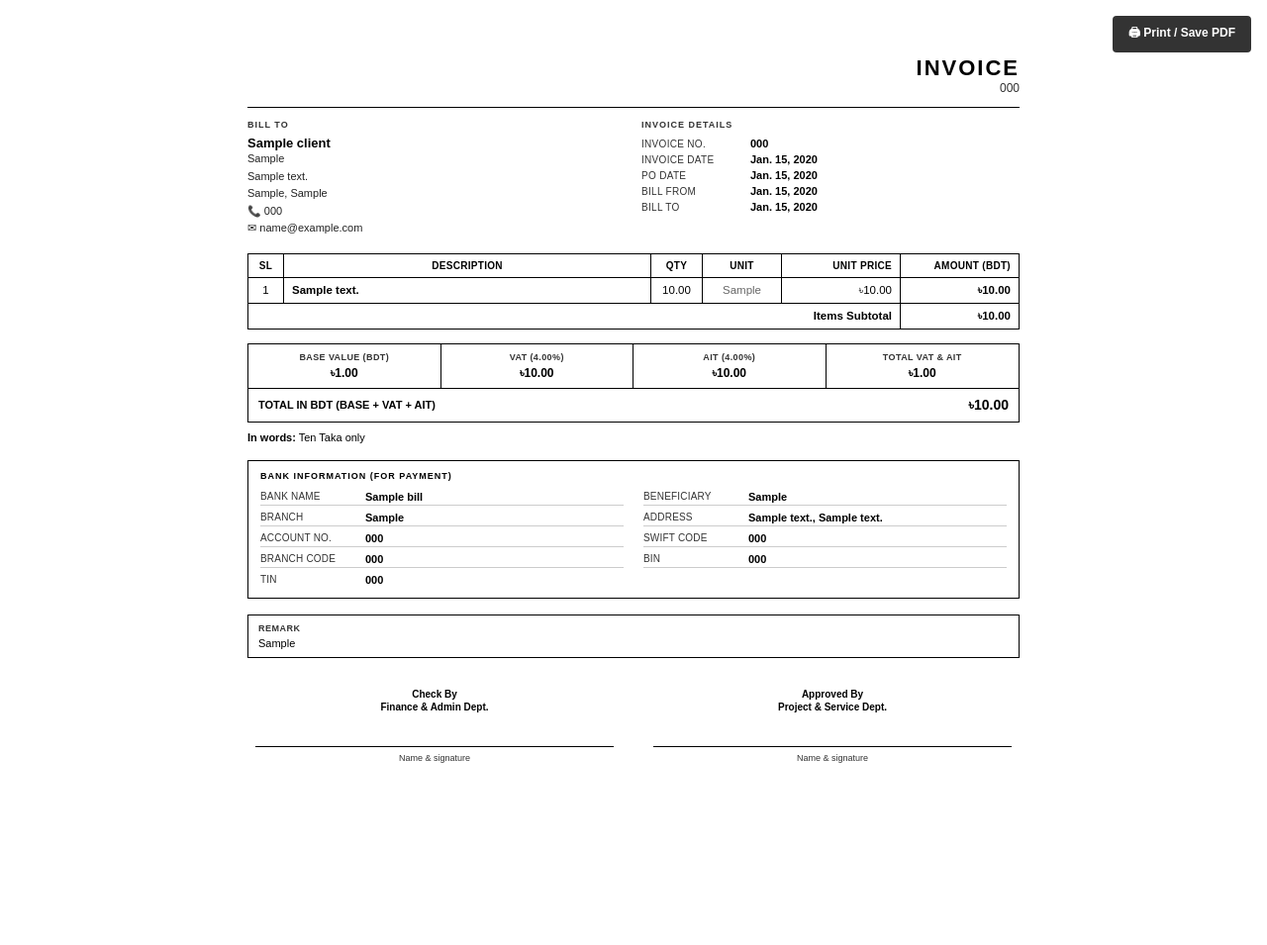
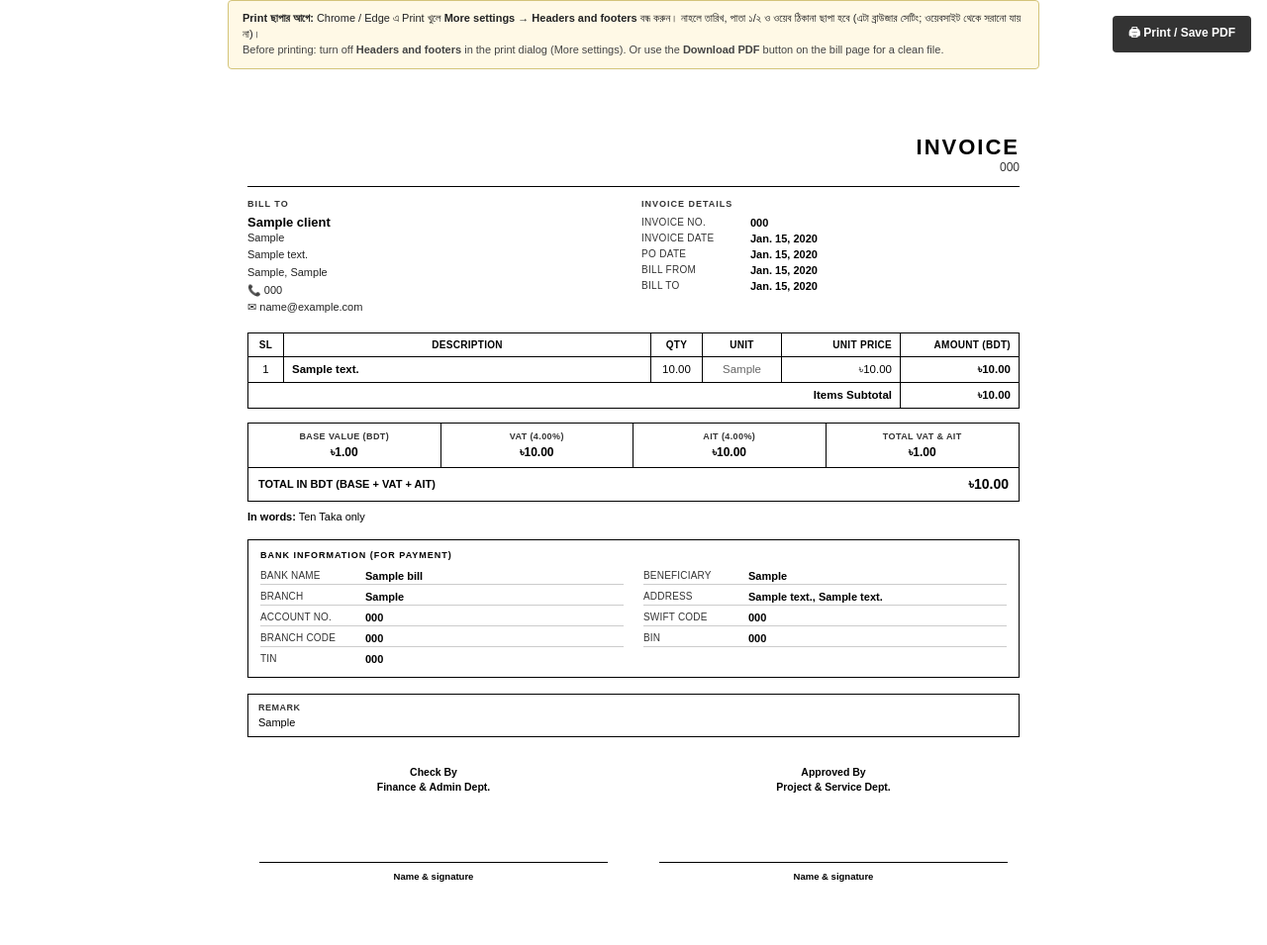
Before and after one commit to gtlfilesbd-droid/Genesis-Service-Billing-Software, a Django app: page /billing/1/print/ in a window 1280 px wide. Shown: the whole page at 99% size. Before the commit the page ends 771 px from the top, so only its background shows below. Run offline with Django 4.2, Linux system fonts and the light colour scheme; a user stored in the database is signed in; tables that the repository leaves empty hold one stand-in row (values such as "Sample post").

Commit message:
Bill Print Header

```diff
--- a/billing_system/templates/bills/bill_pdf.html
+++ b/billing_system/templates/bills/bill_pdf.html
@@ -3,7 +3,7 @@
 <html lang="en">
 <head>
 <meta charset="UTF-8">
-<title>Invoice {{ bill.invoice_number|default:bill.bill_number }}</title>
+<title>{{ bill.invoice_number|default:bill.bill_number }}</title>
 <style>
 * { margin:0; padding:0; box-sizing:border-box; }
 body { font-family:'Arial',sans-serif; font-size:12px; color:#000; background:#fff; }
@@ -103,14 +103,35 @@ body.letterhead .page {
 .bank-key { color:#333; font-size:10px; min-width:100px; text-transform:uppercase; letter-spacing:0.2px; }
 .bank-val { font-weight:600; color:#000; }
 
-.signatures { display:grid; grid-template-columns:1fr 1fr; gap:24px; margin:24px 0 6px; padding-top:6px; }
+.signatures {
+    display:grid;
+    grid-template-columns:1fr 1fr;
+    gap:28px;
+    margin:20px 0 8px;
+    padding-top:8px;
+    page-break-inside:avoid;
+    break-inside:avoid;
+}
 .sig-box { text-align:center; }
-.sig-title { font-size:10px; font-weight:700; color:#000; line-height:1.35; margin-bottom:32px; }
-.sig-line { border-bottom:1px solid #000; margin:0 8px 6px; height:1px; }
-.sig-caption { font-size:9px; color:#333; }
+.sig-title { font-size:10.5px; font-weight:700; color:#000; line-height:1.45; margin-bottom:0; }
+/* Space for handwritten signature */
+.sig-spacer { height:18mm; min-height:64px; }
+.sig-line { border-bottom:1px solid #000; margin:0 12px 8px; height:0; }
+.sig-caption { font-size:9.5px; color:#000; margin-top:2px; font-weight:600; }
 
 .inv-footer { text-align:center; color:#666; font-size:10px; margin-top:16px; padding-top:12px; border-top:1px solid #ccc; }
 
+.print-hint {
+    max-width:820px;
+    margin:0 auto 10px;
+    padding:10px 14px;
+    background:#fff9e6;
+    border:1px solid #d4c47a;
+    border-radius:4px;
+    font-size:11px;
+    line-height:1.45;
+    color:#222;
+}
 .print-btn {
     position:fixed; top:16px; right:16px;
     background:#333; color:#fff; border:none;
@@ -118,19 +139,37 @@ body.letterhead .page {
     font-size:12px; font-weight:600; z-index:999;
 }
 @media print {
-    .print-btn { display:none; }
+    .print-btn,
+    .print-hint { display:none !important; }
+    @page {
+        size: A4;
+        margin: 10mm;
+    }
+    html, body {
+        margin:0;
+        padding:0;
+    }
+    /* Letterhead already has logo/text — keep body area compact so one page fits */
     body.letterhead .page {
-        padding-top:22mm;
-        padding-bottom:26mm;
-        padding-left:12mm;
-        padding-right:12mm;
+        padding-top:4mm;
+        padding-bottom:6mm;
+        padding-left:8mm;
+        padding-right:8mm;
         max-width:none;
     }
+    .inv-title h2 { font-size:18px; }
+    .sig-spacer { height:20mm; min-height:20mm; }
+    .items-tbl tr { page-break-inside:avoid; }
+    .items-tbl thead { display:table-header-group; }
 }
 </style>
 </head>
 <body{% if letterhead_print %} class="letterhead"{% endif %}>
 {% if print_mode %}
+<div class="print-hint">
+    <strong>Print ছাপার আগে:</strong> Chrome / Edge এ Print খুলে <strong>More settings</strong> → <strong>Headers and footers</strong> বন্ধ করুন। নাহলে তারিখ, পাতা ১/২ ও ওয়েব ঠিকানা ছাপা হবে (এটা ব্রাউজার সেটিং; ওয়েবসাইট থেকে সরানো যায় না)।
+    <br><span style="color:#444">Before printing: turn off <strong>Headers and footers</strong> in the print dialog (More settings). Or use the <strong>Download PDF</strong> button on the bill page for a clean file.</span>
+</div>
 <button class="print-btn" onclick="window.print()">🖨 Print / Save PDF</button>
 {% endif %}
 
@@ -290,11 +329,13 @@ body.letterhead .page {
     <div class="signatures">
         <div class="sig-box">
             <div class="sig-title">Check By<br>Finance &amp; Admin Dept.</div>
+            <div class="sig-spacer" aria-hidden="true"></div>
             <div class="sig-line"></div>
             <div class="sig-caption">Name &amp; signature</div>
         </div>
         <div class="sig-box">
             <div class="sig-title">Approved By<br>Project &amp; Service Dept.</div>
+            <div class="sig-spacer" aria-hidden="true"></div>
             <div class="sig-line"></div>
             <div class="sig-caption">Name &amp; signature</div>
         </div>
```
Also changed, not shown: billing_system/templates/bills/bill_detail.html (+6 -3 lines).
